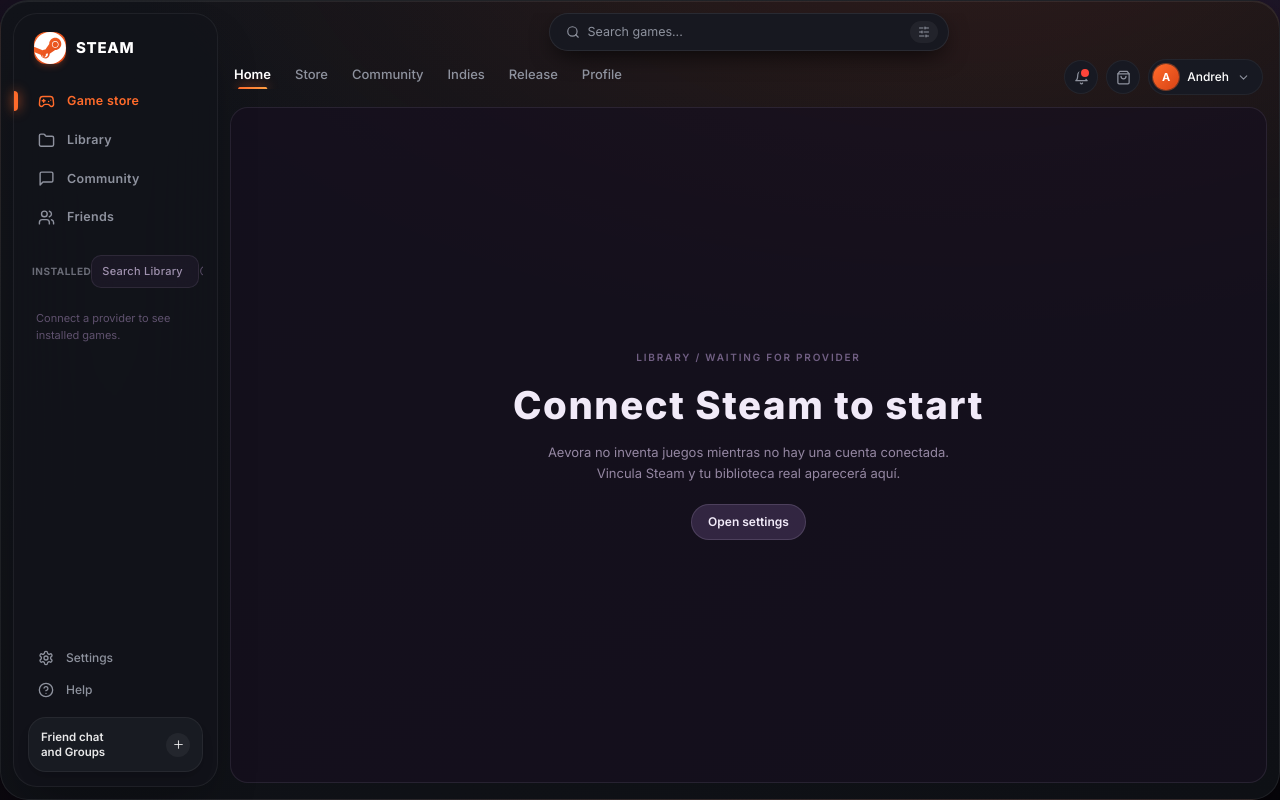
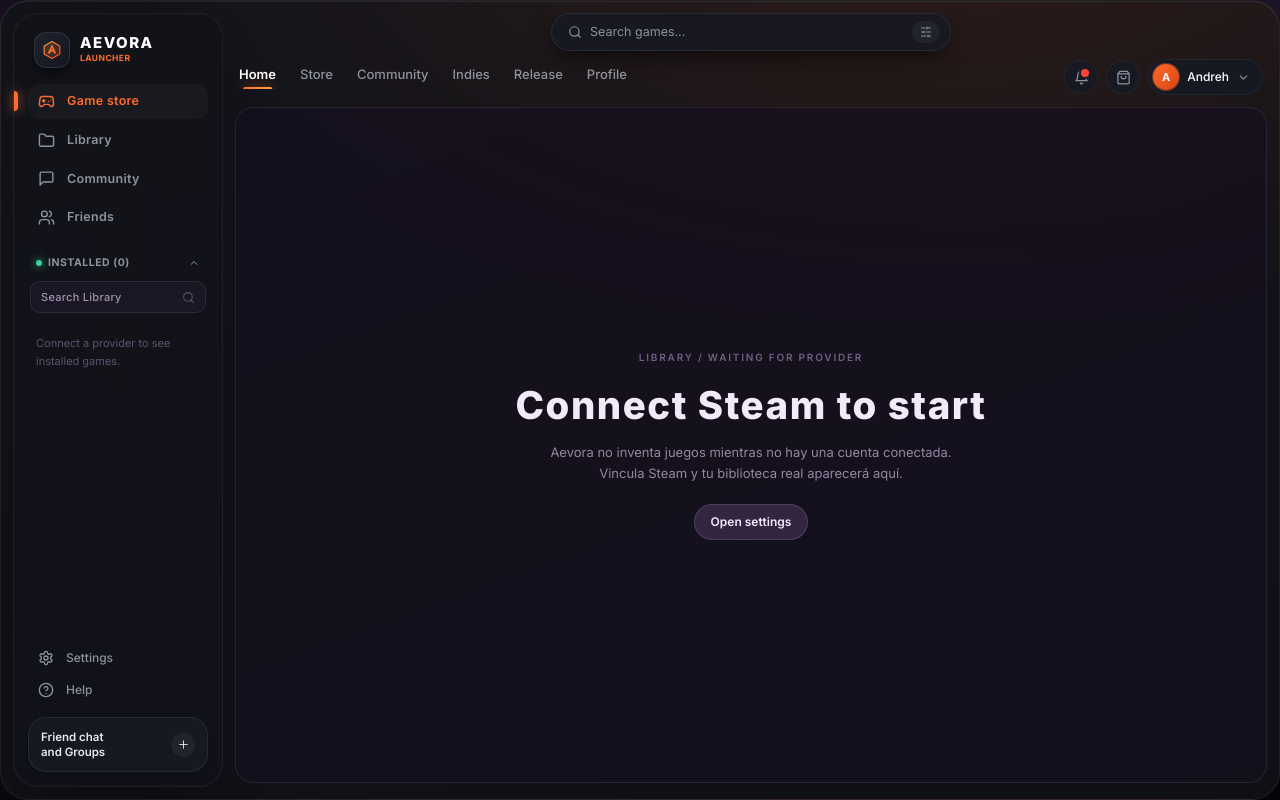
Before and after one commit to AndrehhX/Aevora, a React (Vite) app: page / in a window 1280 px wide. Built offline with nearby package versions, Linux system fonts and the light colour scheme.

Commit message:
feat: replace Steam logo with official Aevora brand monogram and typography

```diff
--- a/src/components/Sidebar.tsx
+++ b/src/components/Sidebar.tsx
@@ -1,15 +1,46 @@
+import { useState } from 'react';
 import { motion } from 'framer-motion';
-import { Folder, Gamepad2, HelpCircle, MessageSquare, Plus, Search, Settings, Users } from 'lucide-react';
+import { ChevronDown, Folder, Gamepad2, HelpCircle, MessageSquare, Plus, Search, Settings, Users } from 'lucide-react';
 import LibrarySearch from './LibrarySearch';
 import InstalledGameList from './InstalledGameList';
 import Tooltip from './Tooltip';
 import type { UnifiedGame } from '../domain/game';
 import type { CommunityItem } from '../data/navigation';
 
+export function AevoraLogo({ className = "h-5 w-5" }: { className?: string }) {
+  return (
+    <svg className={className} viewBox="0 0 32 32" fill="none" xmlns="http://www.w3.org/2000/svg" aria-hidden="true">
+      <defs>
+        <linearGradient id="aevoraGrad" x1="0%" y1="0%" x2="100%" y2="100%">
+          <stop offset="0%" stopColor="#FFA043" />
+          <stop offset="100%" stopColor="#FF4B14" />
+        </linearGradient>
+      </defs>
+      <path
+        d="M16 2.5L28.5 9.5V22.5L16 29.5L3.5 22.5V9.5L16 2.5Z"
+        fill="url(#aevoraGrad)"
+        fillOpacity="0.18"
+        stroke="url(#aevoraGrad)"
+        strokeWidth="1.8"
+        strokeLinejoin="round"
+      />
+      <path
+        d="M16 7L23 21.5H19.2L17.8 18.2H14.2L12.8 21.5H9L16 7Z"
+        fill="url(#aevoraGrad)"
+      />
+      <path
+        d="M16 11.8L17 15H15L16 11.8Z"
+        fill="#0E1015"
+      />
+    </svg>
+  );
+}
+
+// Retain SteamLogo export for compatibility if imported anywhere
 export function SteamLogo({ className = "h-5 w-5" }: { className?: string }) {
   return (
     <svg className={className} viewBox="0 0 24 24" fill="currentColor">
-      <path d="M11.979 0C5.678 0 .511 4.86.022 11.037l6.432 2.658c.545-.371 1.203-.59 1.912-.59.063 0 .125.004.188.006l2.861-4.142V8.91c0-2.495 2.028-4.524 4.524-4.524 2.494 0 4.524 2.031 4.524 4.527s-2.03 4.525-4.524 4.525h-.105l-4.076 2.811c0 .052.005.105.005.159 0 1.875-1.515 3.396-3.39 3.396-1.635 0-3.016-1.173-3.331-2.727L.436 15.27C1.862 20.307 6.486 24 11.979 24c6.627 0 12-5.373 12-12S18.605 0 11.979 0zM7.54 18.217l-1.473-.61c.262.543.714.99 1.314 1.24 1.142.476 2.45-.06 2.923-1.204.23-.553.21-1.155-.025-1.666l-1.469.608c.342.827-.05 1.776-.877 2.119-.824.341-1.772-.05-2.112-.877l1.719.39zm8.4-11.455c-1.396 0-2.531 1.135-2.531 2.532 0 1.396 1.135 2.532 2.531 2.532 1.396 0 2.532-1.136 2.532-2.532 0-1.397-1.136-2.532-2.532-2.532zm-2.025 2.532c0-1.116.908-2.025 2.025-2.025 1.116 0 2.025.909 2.025 2.025 0 1.117-.909 2.026-2.025 2.026-1.117 0-2.025-.909-2.025-2.026z" />
+      <path d="M11.979 0C5.678 0 .511 4.86.022 11.037l6.432 2.658c.545-.371 1.203-.59 1.912-.59.063 0 .125.004.188.006l2.861-4.142V8.91c0-2.495 2.028-4.524 4.524-4.524 2.494 0 4.524 2.031 4.524 4.527s-2.03 4.525-4.524 4.525h-.105l-4.076 2.811c0 .052.005.105.005.159 0 1.875-1.515 3.396-3.39 3.396-1.635 0-3.016-1.173-3.331-2.727L.436 15.27C1.862 20.307 6.486 24 11.979 24c6.627 0 12-5.373 12-12S18.605 0 11.979 0z" />
     </svg>
   );
 }
@@ -24,6 +55,7 @@
   setSelectedId,
   onCommunityClick,
   onOpenSettings,
+  onOpenChat,
   collapsed,
   onToggleCollapse,
 }: {
@@ -36,14 +68,17 @@
   setSelectedId: (id: string) => void;
   onCommunityClick: (item: CommunityItem) => void;
   onOpenSettings?: () => void;
+  onOpenChat?: () => void;
   collapsed: boolean;
   onToggleCollapse: () => void;
 }) {
+  const [installedExpanded, setInstalledExpanded] = useState(true);
+
   const navLinks = [
     { id: 'Home', label: 'Game store', icon: Gamepad2 },
     { id: 'Store', label: 'Library', icon: Folder },
     { id: 'Community', label: 'Community', icon: MessageSquare },
-    { id: 'Profile', label: 'Friends', icon: Users },
+    { id: 'Chat', label: 'Friends', icon: Users, isChat: true },
   ];
 
   return (
@@ -53,19 +88,24 @@
       transition={{ duration: 0.45, ease: [0.16, 1, 0.3, 1] }}
       data-aevora-layout="sidebar"
       className={`relative flex h-full min-w-0 shrink-0 flex-col justify-between rounded-[24px] border border-white/[0.06] bg-[#12141A]/95 p-3.5 shadow-2xl backdrop-blur-2xl transition-[width] duration-200 ease-out ${
-        collapsed ? 'w-[68px]' : 'w-[190px] lg:w-[205px]'
+        collapsed ? 'w-[68px]' : 'w-[195px] lg:w-[210px]'
       }`}
     >
-      <div className="flex flex-col gap-5">
+      <div className="flex flex-col gap-4">
         {/* Brand Header */}
         <div className={`flex items-center gap-2.5 px-1.5 pt-1 ${collapsed ? 'justify-center' : ''}`}>
-          <div className="flex h-8 w-8 items-center justify-center rounded-xl bg-gradient-to-br from-[#FF6B2B] to-[#D84315] text-white shadow-md shadow-[#FF6B2B]/20">
-            <SteamLogo className="h-4.5 w-4.5 text-white" />
+          <div className="flex h-9 w-9 items-center justify-center rounded-xl bg-gradient-to-br from-[#1E222D] to-[#141720] border border-white/10 text-white shadow-lg shadow-black/40">
+            <AevoraLogo className="h-5 w-5" />
           </div>
           {!collapsed && (
-            <span className="text-[15px] font-black tracking-wider text-white">
-              STEAM
+            <div className="flex flex-col">
+              <span className="text-[15px] font-black tracking-widest text-white leading-none">
+                AEVORA
               </span>
+              <span className="text-[8.5px] font-bold uppercase tracking-wider text-[#FF6B2B] mt-0.5">
+                Launcher
+              </span>
+            </div>
           )}
         </div>
 
@@ -73,14 +113,20 @@
         <nav aria-label="Sidebar Sections" className="flex flex-col gap-1">
           {navLinks.map((item) => {
             const Icon = item.icon;
-            const active = activeNav === item.id || (item.id === 'Home' && activeNav === 'Home');
+            const active = item.isChat ? false : activeNav === item.id;
             return (
               <button
                 key={item.id}
                 type="button"
-                onClick={() => setActiveNav?.(item.id)}
+                onClick={() => {
+                  if (item.isChat) {
+                    onOpenChat ? onOpenChat() : setActiveNav?.('Profile');
+                  } else {
+                    setActiveNav?.(item.id);
+                  }
+                }}
                 className={`group relative flex items-center gap-3 rounded-xl px-2.5 py-2 text-left transition-all duration-200 ${
-                  active ? 'text-[#FF6B2B]' : 'text-[#8E929E] hover:text-white'
+                  active ? 'text-[#FF6B2B] bg-white/[0.03]' : 'text-[#8E929E] hover:text-white hover:bg-white/[0.02]'
                 } ${collapsed ? 'justify-center px-0' : ''}`}
                 title={collapsed ? item.label : undefined}
               >
@@ -99,25 +145,42 @@
         </nav>
 
         {/* Library quick list */}
-        <div className={`flex flex-col overflow-hidden transition-all ${collapsed ? 'hidden' : 'max-h-[220px]'}`}>
-          <div className="mb-1.5 flex items-center justify-between px-1">
-            <span className="text-[10px] font-bold uppercase tracking-wider text-[#8E929E]/70">Installed</span>
-            <div className="w-[110px]">
+        {!collapsed ? (
+          <div className="flex flex-col overflow-hidden transition-all duration-200">
+            <button
+              type="button"
+              onClick={() => setInstalledExpanded(!installedExpanded)}
+              className="mb-1.5 flex items-center justify-between px-2 py-1 rounded-lg text-[10.5px] font-bold uppercase tracking-wider text-[#8E929E] hover:text-white hover:bg-white/[0.03] transition-colors"
+            >
+              <span className="flex items-center gap-1.5">
+                <span className="h-1.5 w-1.5 rounded-full bg-emerald-400 shadow-[0_0_8px_#34d399]" />
+                Installed ({filteredGames.length})
+              </span>
+              <ChevronDown size={12} className={`transition-transform duration-200 ${installedExpanded ? 'rotate-180' : ''}`} />
+            </button>
+
+            {installedExpanded && (
+              <div className="flex flex-col gap-1.5">
+                <div className="px-0.5">
                   <LibrarySearch value={libraryQuery} onChange={setLibraryQuery} />
                 </div>
-          </div>
-          <div className="no-scrollbar max-h-[170px] overflow-y-auto pr-0.5">
+                <div className="no-scrollbar max-h-[160px] overflow-y-auto pr-0.5">
                   <InstalledGameList games={filteredGames} selectedId={selectedId} onSelect={setSelectedId} compact={collapsed} />
                 </div>
               </div>
-      </div>
-
-      {/* Hidden LibrarySearch fallback for test query selectors when collapsed */}
-      {collapsed && (
+            )}
+            {!installedExpanded && (
               <div className="hidden">
                 <LibrarySearch value={libraryQuery} onChange={setLibraryQuery} />
               </div>
             )}
+          </div>
+        ) : (
+          <div className="hidden">
+            <LibrarySearch value={libraryQuery} onChange={setLibraryQuery} />
+          </div>
+        )}
+      </div>
 
       {/* Bottom Area */}
       <div className="flex flex-col gap-3 pt-2">
@@ -125,7 +188,7 @@
           <button
             type="button"
             onClick={onOpenSettings}
-            className={`group flex items-center gap-3 rounded-xl px-2.5 py-1.5 text-left text-[#8E929E] transition-colors hover:text-white ${
+            className={`group flex items-center gap-3 rounded-xl px-2.5 py-1.5 text-left text-[#8E929E] transition-colors hover:text-white hover:bg-white/[0.03] ${
               collapsed ? 'justify-center px-0' : ''
             }`}
             title={collapsed ? 'Settings' : undefined}
@@ -136,7 +199,7 @@
           <button
             type="button"
             onClick={onOpenSettings}
-            className={`group flex items-center gap-3 rounded-xl px-2.5 py-1.5 text-left text-[#8E929E] transition-colors hover:text-white ${
+            className={`group flex items-center gap-3 rounded-xl px-2.5 py-1.5 text-left text-[#8E929E] transition-colors hover:text-white hover:bg-white/[0.03] ${
               collapsed ? 'justify-center px-0' : ''
             }`}
             title={collapsed ? 'Help' : undefined}
@@ -148,14 +211,18 @@
 
         {/* Floating Card: Friend chat and Groups */}
         {!collapsed && (
-          <div className="rounded-[18px] border border-white/[0.06] bg-[#181B22] p-3 shadow-lg flex items-center justify-between">
-            <span className="text-[11.5px] font-semibold text-white/90 leading-tight">
-              Friend chat<br />and Groups
-            </span>
+          <div className="rounded-[18px] border border-white/[0.08] bg-[#161922] p-3 shadow-lg flex items-center justify-between group hover:border-[#FF6B2B]/40 transition-colors">
             <button
               type="button"
-              onClick={() => onCommunityClick?.({ title: 'Friends & Groups', url: 'steam://friends' } as unknown as CommunityItem)}
-              className="flex h-6 w-6 items-center justify-center rounded-full bg-white/5 hover:bg-white/10 text-white/80 transition-colors"
+              onClick={() => onOpenChat?.()}
+              className="text-left flex-1 text-[11.5px] font-semibold text-white/90 leading-tight hover:text-[#FFA043] transition-colors"
+            >
+              Friend chat<br />and Groups
+            </button>
+            <button
+              type="button"
+              onClick={() => onOpenChat?.()}
+              className="flex h-6 w-6 shrink-0 items-center justify-center rounded-full bg-white/5 hover:bg-[#FF6B2B] text-white/80 hover:text-white transition-all shadow-sm"
               aria-label="New chat or group"
             >
               <Plus size={13} />
```
Lines whose indentation alone changed are shown as unchanged.
